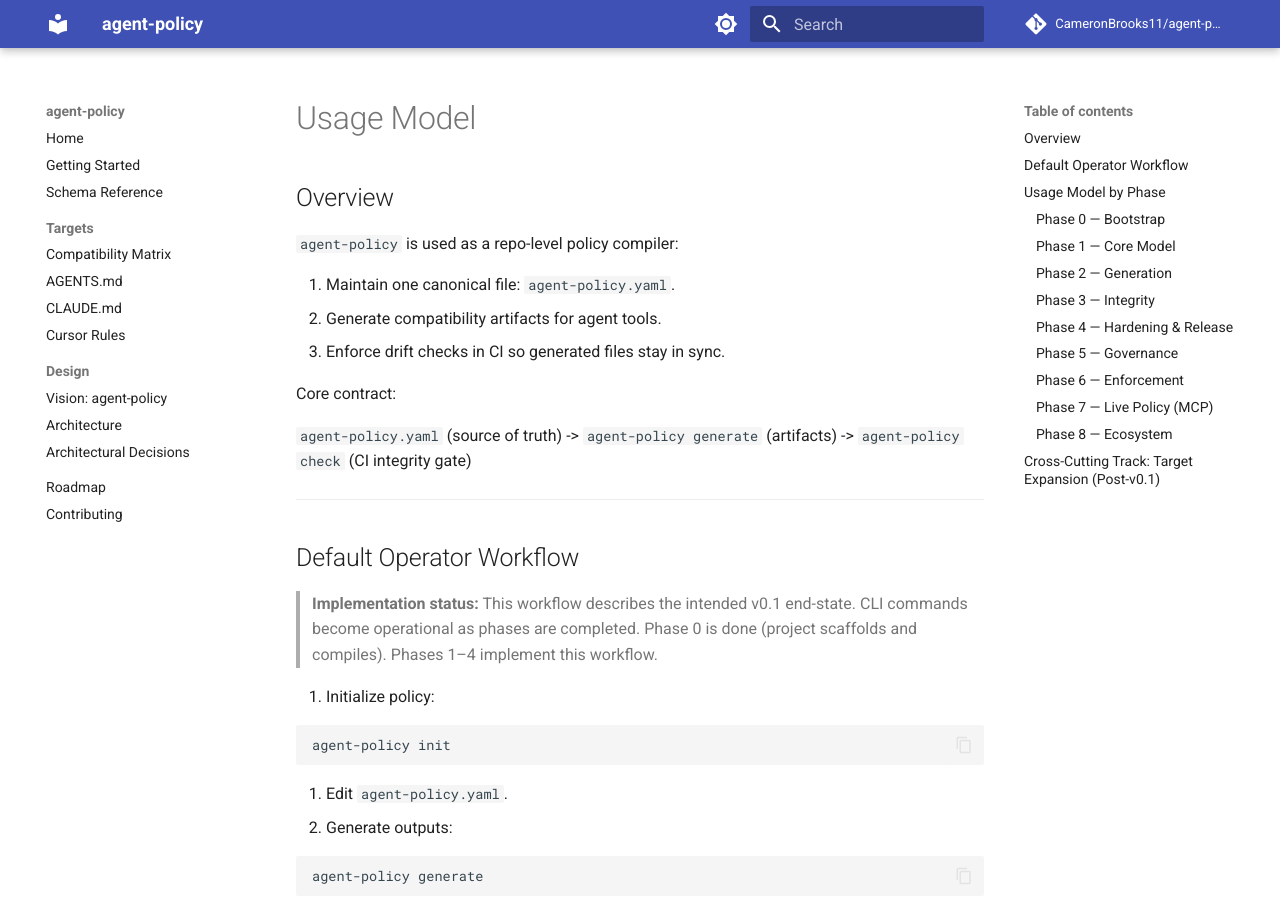
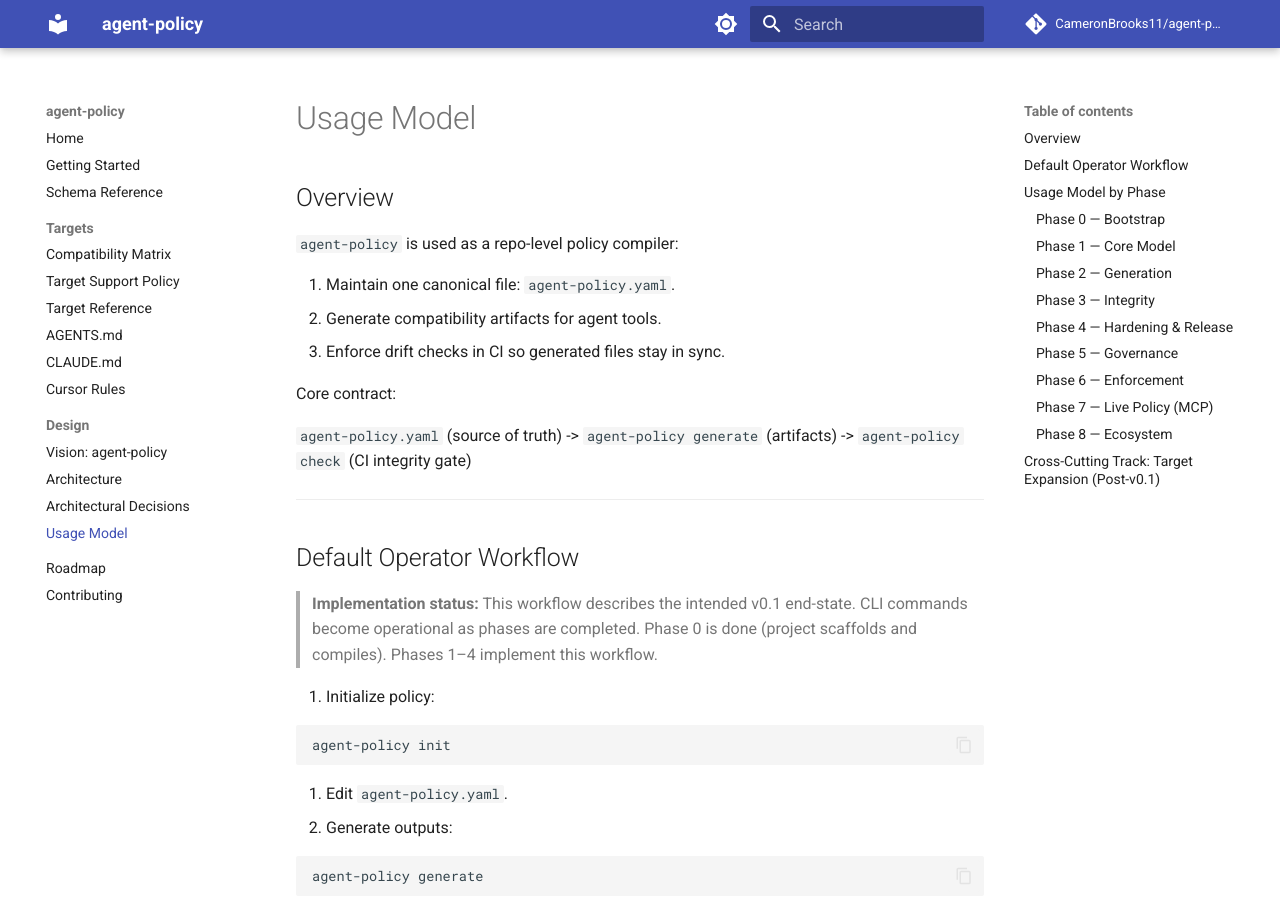
Before and after one commit to CameronBrooks11/agent-policy, an MkDocs documentation site: the page built from docs/usage-model.md, in a window 1280 px wide and 900 px high. Built offline with MkDocs 1.6.1 and Material for MkDocs 9.7.7, drawn with Linux system fonts in a browser that asks for light colours; comment, search, counter and statistics services are not loaded.

Commit message:
docs: add orphan pages to nav, mkdocs --strict now clean

```diff
--- a/mkdocs.yml
+++ b/mkdocs.yml
@@ -56,6 +56,8 @@ nav:
   - Schema Reference: schema-reference.md
   - Targets:
     - compatibility-matrix.md
+    - target-support-policy.md
+    - reference/targets/index.md
     - reference/targets/agents-md.md
     - reference/targets/claude-md.md
     - reference/targets/cursor-rules.md
@@ -63,5 +65,6 @@ nav:
     - vision.md
     - architecture.md
     - decisions.md
+    - usage-model.md
   - Roadmap: roadmap.md
   - Contributing: contributing.md
```
